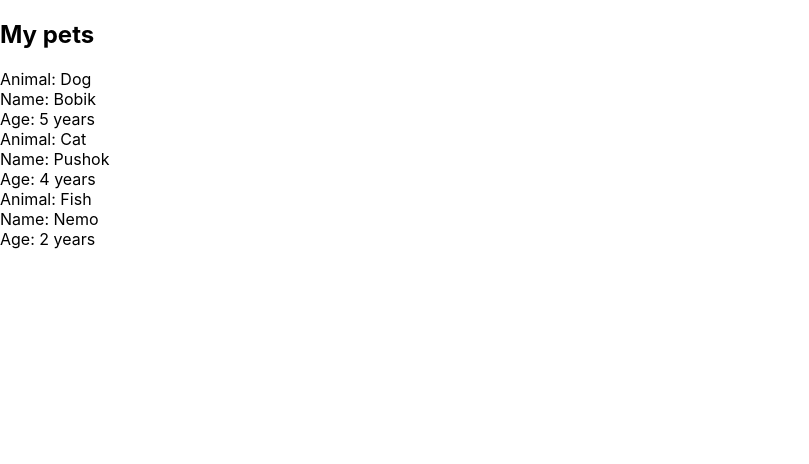
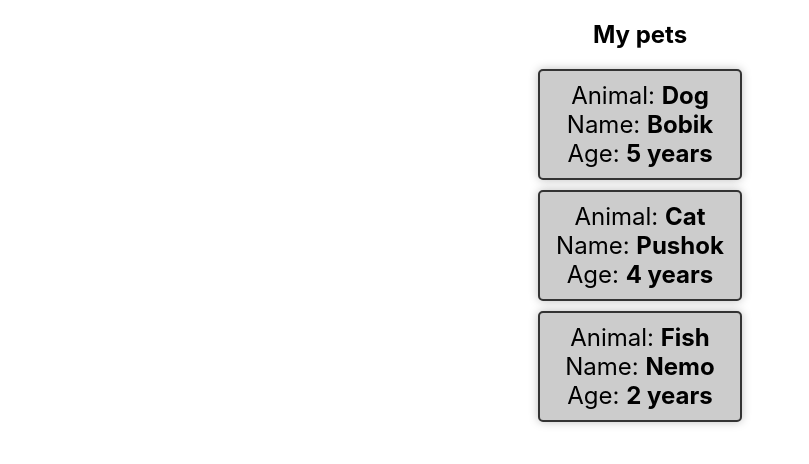
Before and after one commit to Mibudch/react-test-project, a React (Create React App) app: page / in a window 1280 px wide. Shown: the top 464 px of the page, without its empty margins (0-809 px from the left). Built offline with nearby package versions, Linux system fonts and the light colour scheme.

Commit message:
Done
Закончил, добавил css "красоты"

```diff
--- a/src/App.js
+++ b/src/App.js
@@ -16,7 +16,7 @@ class App extends Component {
   render() {
     return (
       <>
-        <h2>{this.state.pageTitle}</h2>
+        <h2 style={{textAlign:'center'}}>{this.state.pageTitle}</h2>
         {this.state.pets.map((pet, index) => {
           return (
             <Card
--- a/src/Card.css
+++ b/src/Card.css
@@ -0,0 +1,13 @@
+.Card{
+    margin: auto;
+    font-size: 24px;
+    width: 200px;
+    border: 2px solid #333;
+    border-radius: 5px;
+    box-shadow: 0 0 10px rgba(0,0,0,0.25);
+    margin-bottom: 10px;
+    padding: 10px 0px 10px 0px;
+    text-align: center;
+    background-color: #ccc;
+
+}
--- a/src/Card.js
+++ b/src/Card.js
@@ -1,9 +1,9 @@
 import React from 'react'
-
+import './Card.css'
 export default props => (
-    <>
-        <div>Animal: {props.animal}</div>
-        <div>Name: {props.name}</div>
-        <div>Age: {props.age}</div>
-    </>
+    <div className='Card'>
+        <div>Animal: <strong>{props.animal}</strong></div>
+        <div>Name: <strong>{props.name}</strong></div>
+        <div>Age: <strong>{props.age}</strong></div>
+    </div>
 )
```
